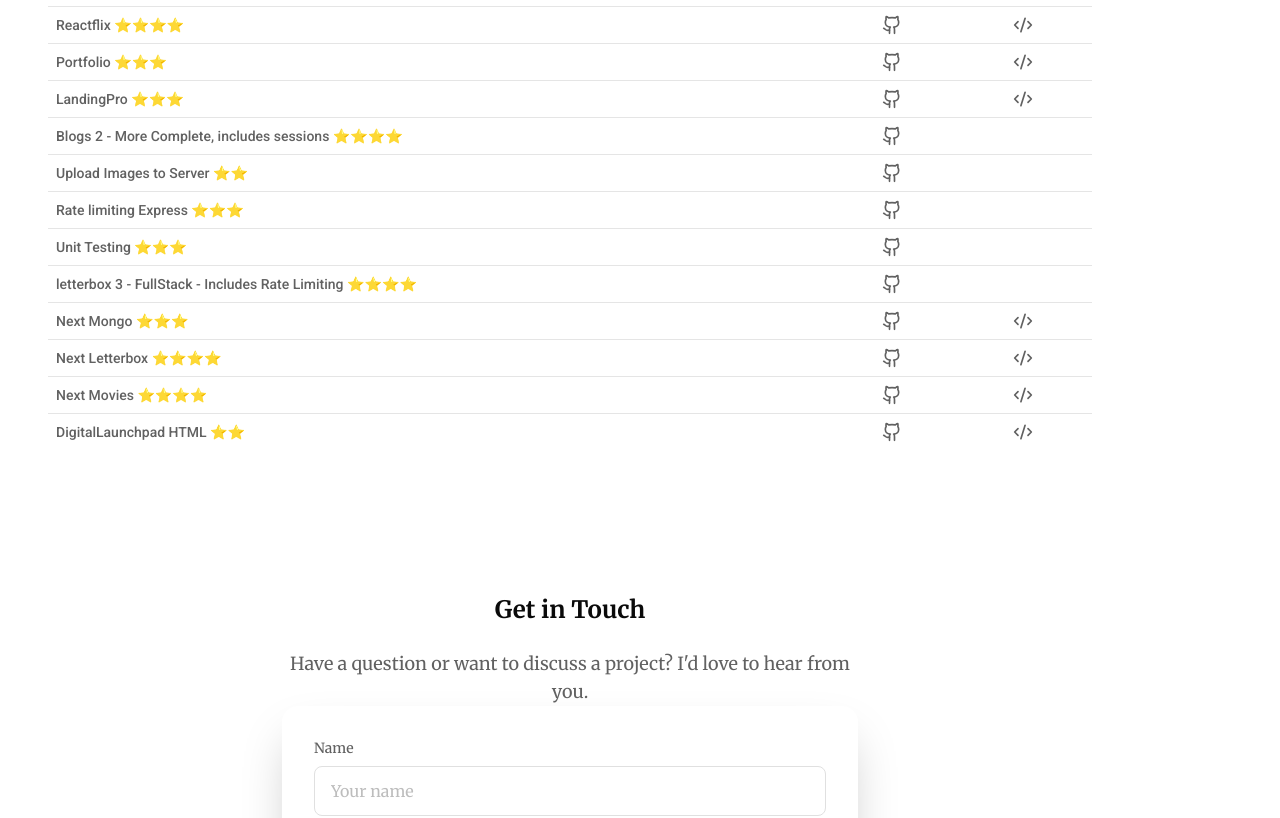
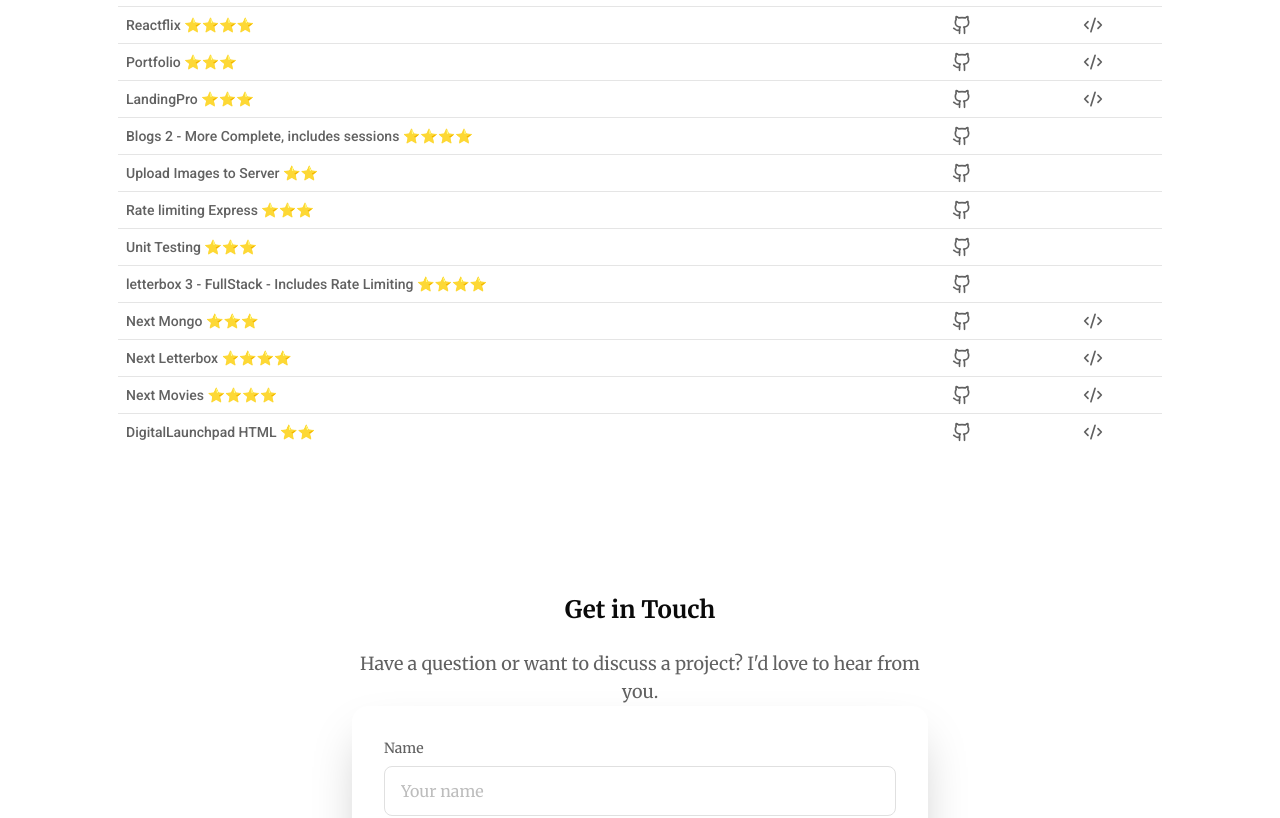
Before and after one commit to lucho20091/porfolio-june-25, a React (Vite) app: page / in a window 1280 px wide. Shown: the part 1818-2636 px from the top of the page. Built offline with nearby package versions, Linux system fonts and the light colour scheme.

Commit message:
Update Home.jsx

```diff
--- a/src/pages/Home.jsx
+++ b/src/pages/Home.jsx
@@ -17,7 +17,10 @@ export default function Home() {
   return (
     <div className="">
       <HomeHero scrollToTarget={scrollToTarget} />
-      <div className="container p-4 md:p-8 " ref={targetRef}>
+      <div
+        className="container p-4 md:p-8 max-w-screen-xl mx-auto"
+        ref={targetRef}
+      >
         <div className="flex flex-col gap-4 md:gap-6">
           <h2 className="mt-16 text-center text-2xl font-bold">
             My Recent Projects
@@ -31,7 +34,7 @@ export default function Home() {
           <Tabs />
         </div>
       </div>
-      <div className="container p-4 pb-8 md:p-8 md:pb-24">
+      <div className="container p-4 pb-8 md:p-8 md:pb-24 max-w-screen-xl mx-auto">
         <Contact />
       </div>
     </div>
```
